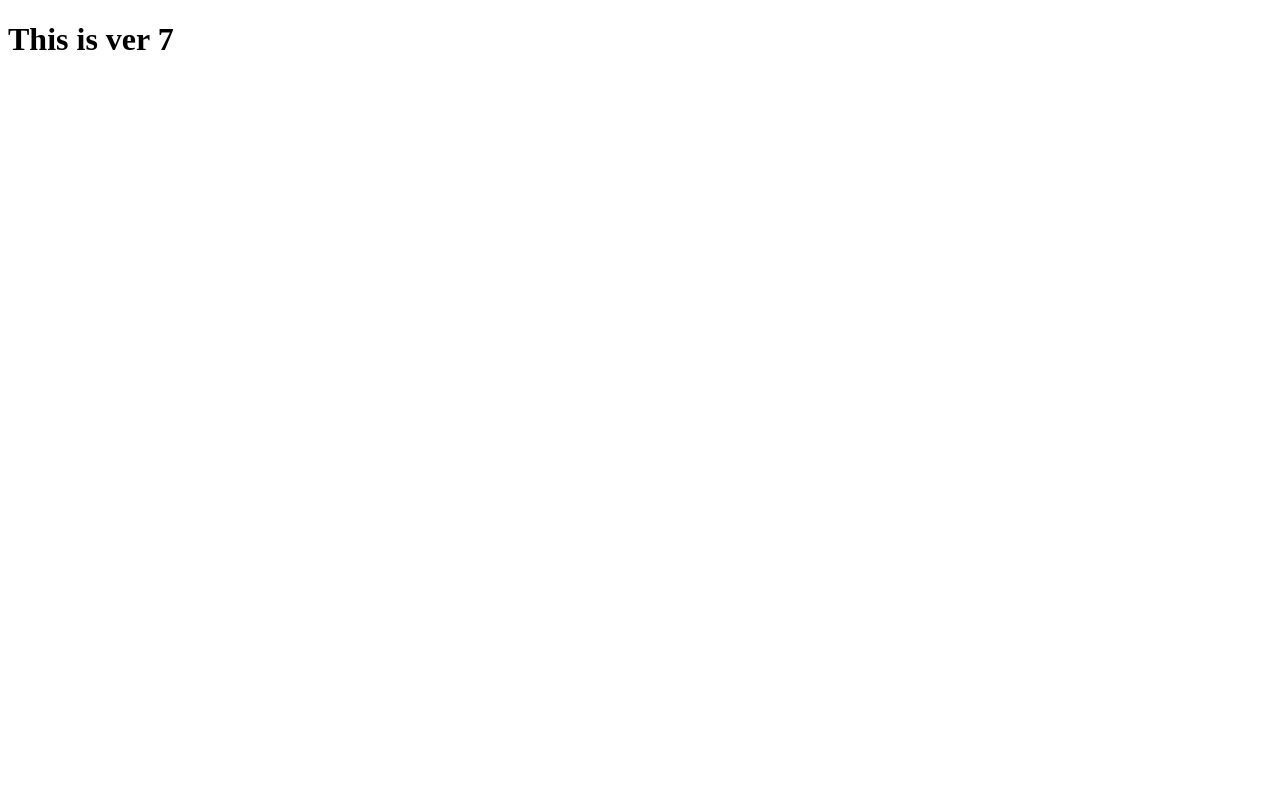
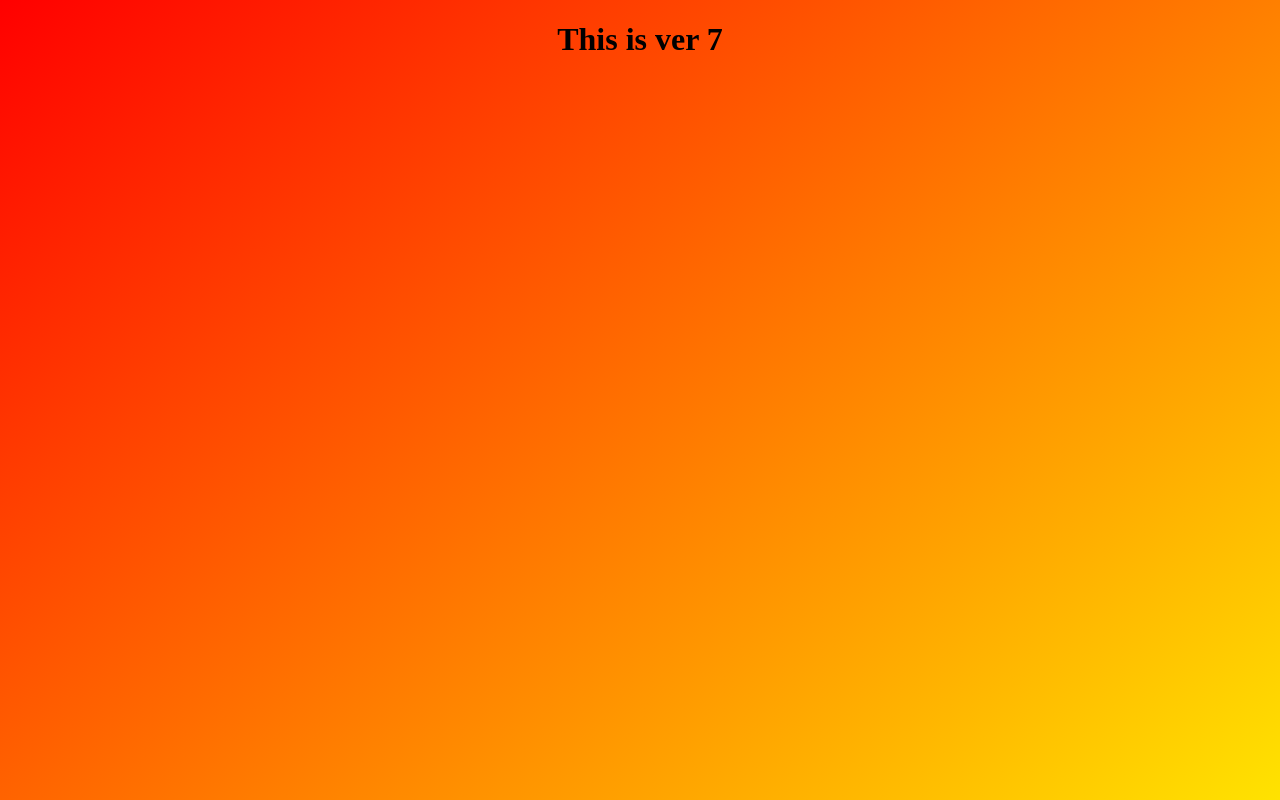
Before and after one commit to VishalJ4306/myrepo, a plain HTML site: page index.html in a window 1280 px wide. Shown: the top 800 px of the page. Drawn offline with Linux system fonts and the light colour scheme.

Commit message:
Styles added for file

```diff
--- a/index.html
+++ b/index.html
@@ -7,7 +7,7 @@
         <title></title>
         <meta name="description" content="">
         <meta name="viewport" content="width=device-width, initial-scale=1">
-        <link rel="stylesheet" href="">
+        <link rel="stylesheet" href="style.css">
     </head>
     <body>
 
--- /dev/null
+++ b/style.css
@@ -0,0 +1,14 @@
+/* style.CSS */
+
+
+body {
+
+
+  height: 1000px;
+  background-color: red; /* For browsers that do not support gradients */
+  background-image: linear-gradient(to bottom right, red, yellow);
+    h1{
+        font-size: 2em; /*sets the sie of the header text */
+        text-align: center; /* Centers the header text */
+    }
+}
```
